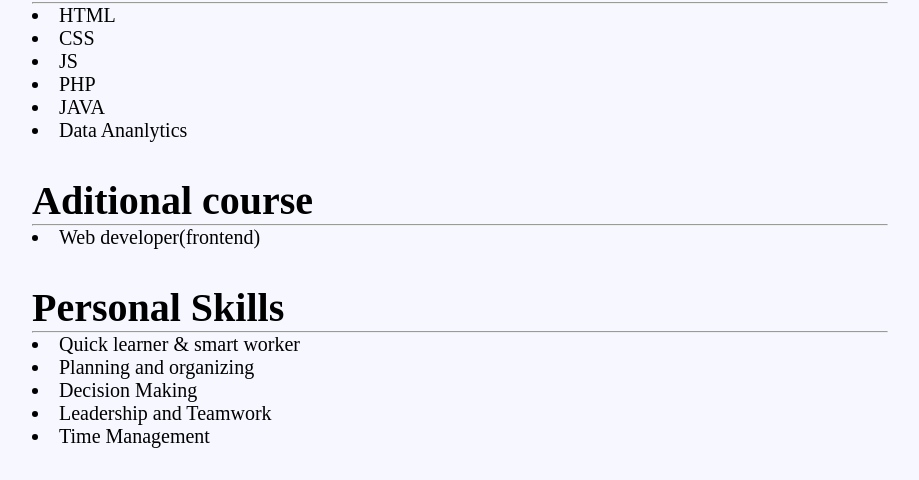
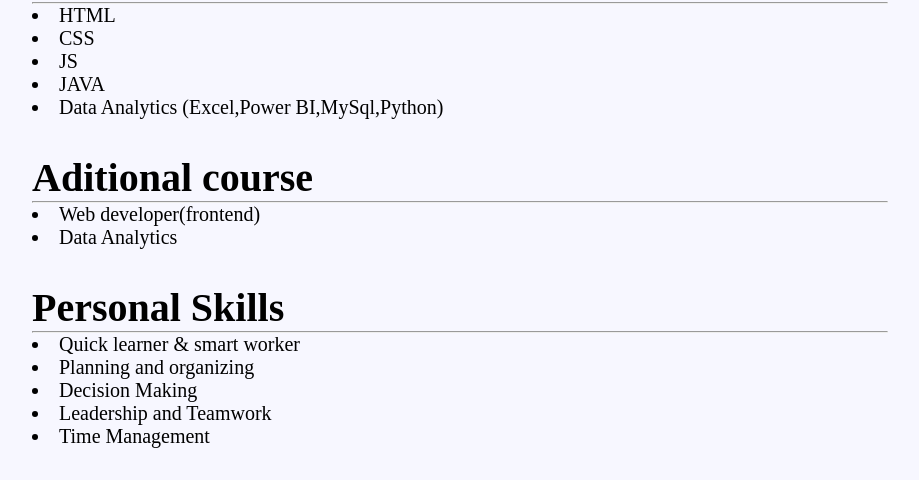
Before and after one commit to nikhil154970/Resume, a plain HTML site: page index.html in a window 1280 px wide. Shown: the part 610-1090 px from the top of the page, without its empty margins (48-967 px from the left). Drawn offline with Linux system fonts and the light colour scheme.

Commit message:
Update index.html

```diff
--- a/index.html
+++ b/index.html
@@ -39,14 +39,15 @@
             <li>HTML</li>
             <li>CSS</li>
             <li>JS</li>
-            <li>PHP</li>
             <li>JAVA</li>
-            <li>Data Ananlytics</li>
+            <li>Data Analytics
+            (Excel,Power BI,MySql,Python)</li>
         </div>
         <div class="section2">
             <h1 id="Aditional course">Aditional course</h1>
             <hr>
             <li>Web developer(frontend)</li>
+            <li>Data Analytics</li>
         </div>
         <div class="section2">
             <h1 id="Personal Skills">Personal Skills</h1>
```
